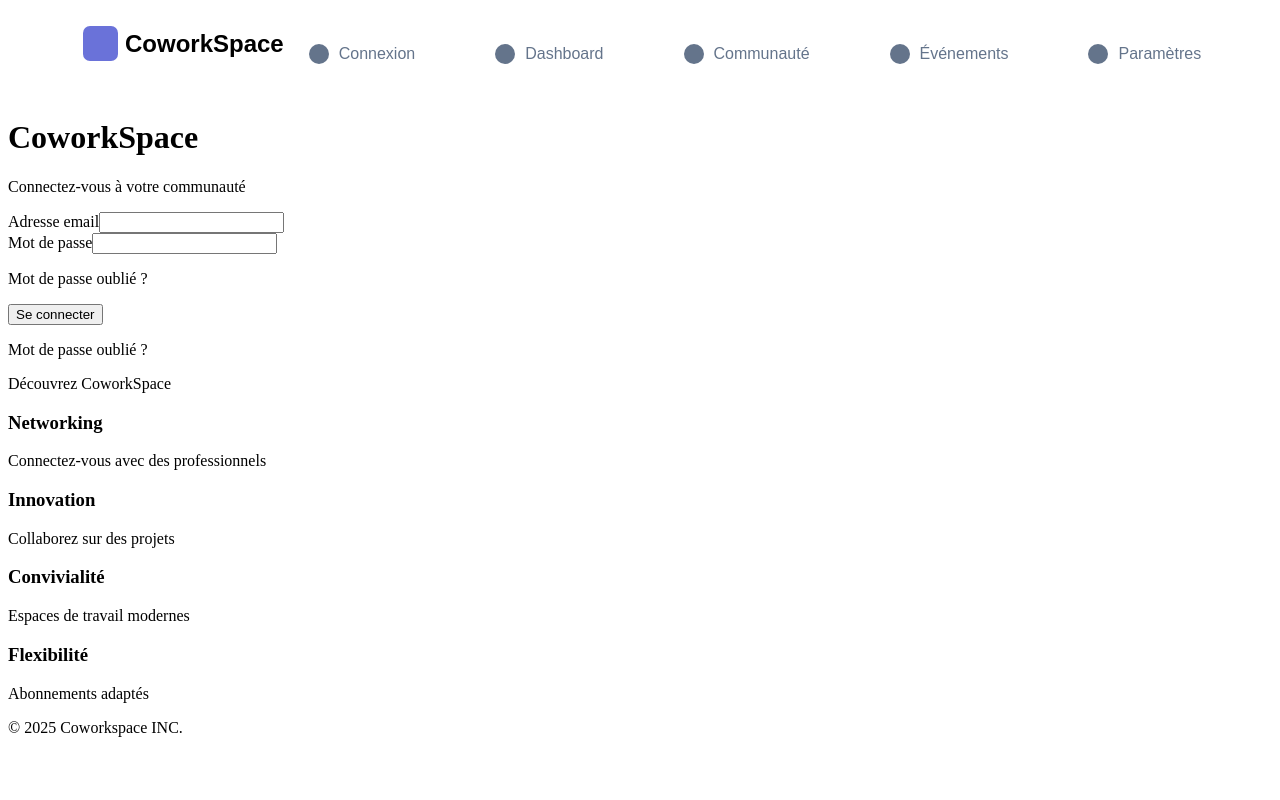
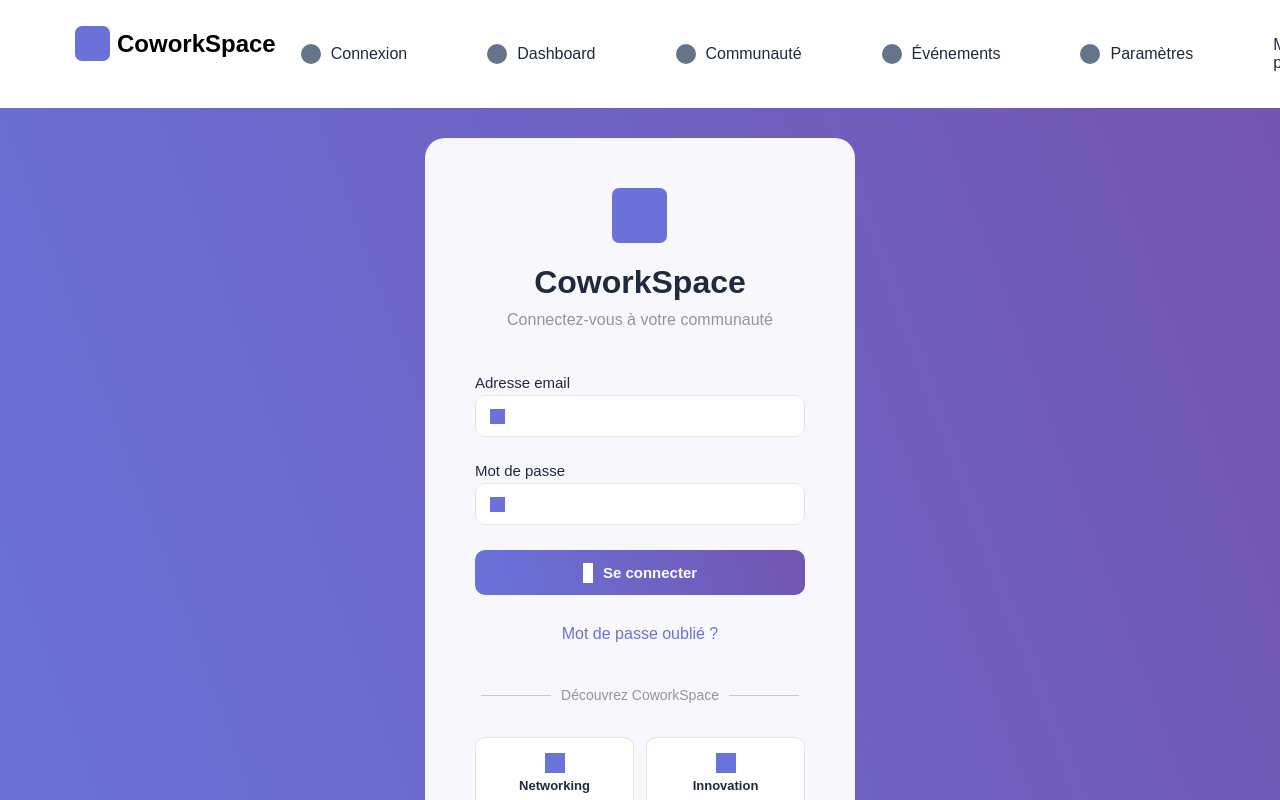
Before and after one commit to ltrcelia/Coworking-App, a React (Vite) app in the folder frontend/: page /connexion in a window 1280 px wide. Shown: the top 800 px of the page. Built offline with nearby package versions, Linux system fonts and the light colour scheme.

Commit message:
feature | font login

```diff
--- a/frontend/src/App.tsx
+++ b/frontend/src/App.tsx
@@ -7,7 +7,6 @@ import Events from "./pages/Events";
 import Parameters from "./pages/Parameters";
 import Profil from "./pages/Profil";
 import Login from "./pages/Login";
-import Footer from './components/Footer';
 
 const App: React.FC = () => {
   return (
@@ -26,10 +25,6 @@ const App: React.FC = () => {
           <Route path="/connexion" element={<Login />} />
         </Routes>
       </main>
-
-      <footer role="contentinfo">
-        <Footer />
-      </footer>
     </>
   );
 }
--- a/frontend/src/components/Footer.tsx
+++ /dev/null
@@ -1,11 +0,0 @@
-import React from "react";
-
-const Footer: React.FC = () => {
-    return (
-        <>
-            <p>&copy; {new Date().getFullYear()} Coworkspace INC.</p>
-        </>
-    )
-}
-
-export default Footer
--- a/frontend/src/pages/Login.tsx
+++ b/frontend/src/pages/Login.tsx
@@ -4,15 +4,17 @@ const Login: React.FC = () => {
 
   return (
     <>
+      <div className="page">
         <div className='LoginPage'>
           <div className="loginHead">
+            <span className="square"></span>
             <h1>CoworkSpace</h1>
             <p>Connectez-vous à votre communauté</p>
           </div>
 
           <div className="loginForm">
             <form>
-                <div className="InputBloc">
+              <div className="inputBloc">
                 <div className="inputInfos">
                   <label htmlFor="email">Adresse email</label>
                   <span className='round'></span>
@@ -26,39 +28,40 @@ const Login: React.FC = () => {
                 </div>
               </div>
 
+              <button type="submit" className="connect">
+                <span className='round'></span>
+                Se connecter
+              </button>
+
               <p className='forgot'>Mot de passe oublié ?</p>
-
-                <button type="submit"><span className='round'></span> Se connecter</button>
-
-                <p>Mot de passe oublié ?</p>
 
             </form>
 
             <div className="discoverCS">
-                <span></span>
-                Découvrez CoworkSpace
-                <span></span>
+              <span className="line"></span>
+              <p>Découvrez CoworkSpace</p>
+              <span className="line"></span>
             </div>
 
             <div className="moreBloc">
               <div className="card">
                 <span className='round'></span>
-                    <h3>Networking</h3>
+                <p><strong>Networking</strong></p>
                 <p>Connectez-vous avec des professionnels</p>
               </div>
               <div className="card">
                 <span className='round'></span>
-                    <h3>Innovation</h3>
+                <p><strong>Innovation</strong></p>
                 <p>Collaborez sur des projets</p>
               </div>
               <div className="card">
                 <span className='round'></span>
-                    <h3>Convivialité</h3>
+                <p><strong>Convivialité</strong></p>
                 <p>Espaces de travail modernes</p>
               </div>
               <div className="card">
                 <span className='round'></span>
-                    <h3>Flexibilité</h3>
+                <p><strong>Flexibilité</strong></p>
                 <p>Abonnements adaptés</p>
               </div>
             </div>
@@ -66,6 +69,7 @@ const Login: React.FC = () => {
           </div>
 
         </div>
+      </div>
 
     </>
   );
--- a/frontend/src/styles/_settings.scss
+++ b/frontend/src/styles/_settings.scss
@@ -0,0 +1,7 @@
+* {
+    font-family: Arial, Helvetica, sans-serif;
+    color: #1F2A3C;
+}
+body {
+    margin: 0;
+}
--- a/frontend/src/styles/components/_navbar.scss
+++ b/frontend/src/styles/components/_navbar.scss
@@ -11,7 +11,6 @@ nav {
             padding-left: 0;
             a {
                 color: #64748B;
-                font-family: 'Arial';
                 padding: 10px 15px;
                 &:hover {
                     background-color: #EFF2FD;
@@ -44,7 +43,6 @@ nav {
                 h2 {
                     color: #64748B;
                     text-decoration: none;
-                    font-family: 'Arial';
                     color: #000;
                     display: flex;
                 }
--- a/frontend/src/styles/index.css
+++ b/frontend/src/styles/index.css
@@ -1,3 +1,12 @@
+* {
+  font-family: Arial, Helvetica, sans-serif;
+  color: #1F2A3C;
+}
+
+body {
+  margin: 0;
+}
+
 nav .navbar {
   margin: 10px 75px;
   display: flex;
@@ -12,7 +21,6 @@ nav .navbar ul {
 }
 nav .navbar ul a {
   color: #64748B;
-  font-family: "Arial";
   padding: 10px 15px;
 }
 nav .navbar ul a:hover {
@@ -46,7 +54,6 @@ nav .navbar a .logo {
 nav .navbar a .logo h2 {
   color: #64748B;
   text-decoration: none;
-  font-family: "Arial";
   color: #000;
   display: flex;
 }
@@ -56,4 +63,146 @@ nav .navbar a .logo .square {
   width: 35px;
   height: 35px;
   background-color: #6A72D9;
+}
+
+.page {
+  display: flex;
+  justify-content: center;
+  background: linear-gradient(70deg, #6973DA, #7355B1);
+}
+.page .LoginPage {
+  margin: 30px;
+  background-color: #F8F7FC;
+  width: 330px;
+  padding: 50px;
+  display: flex;
+  align-items: center;
+  flex-direction: column;
+  border-radius: 20px;
+}
+.page .LoginPage .loginHead {
+  display: flex;
+  flex-direction: column;
+  align-items: center;
+  margin-bottom: 40px;
+}
+.page .LoginPage .loginHead .square {
+  border-radius: 7px;
+  display: block;
+  width: 55px;
+  height: 55px;
+  background-color: #6A72D9;
+}
+.page .LoginPage .loginHead h1 {
+  margin-bottom: 5px;
+}
+.page .LoginPage .loginHead p {
+  margin: 5px;
+  color: rgba(0, 0, 0, 0.4);
+}
+.page .LoginPage form .inputBloc .inputInfos {
+  display: flex;
+  flex-direction: column;
+  position: relative;
+  gap: 4px;
+}
+.page .LoginPage form .inputBloc .inputInfos label {
+  font-size: 15px;
+}
+.page .LoginPage form .inputBloc .inputInfos input {
+  height: 40px;
+  border: 1px solid rgb(230, 230, 230);
+  border-radius: 10px;
+  margin-bottom: 25px;
+  padding: 0 45px;
+}
+.page .LoginPage form .inputBloc .inputInfos .round {
+  position: absolute;
+  top: 35px;
+  left: 15px;
+  display: block;
+  width: 15px;
+  height: 15px;
+  background-color: #6A72D9;
+}
+.page .LoginPage form button {
+  display: flex;
+  align-items: center;
+  justify-content: center;
+  gap: 10px;
+  width: 100%;
+  font-size: 15px;
+  font-weight: 600;
+  background: linear-gradient(70deg, #6973DA, #7355B1);
+  border: none;
+  border-radius: 10px;
+  color: #fff;
+  height: 45px;
+  transition: all 0.4s;
+  cursor: pointer;
+}
+.page .LoginPage form button:hover {
+  box-shadow: inset 5px 5px 7px #604694;
+  font-size: 14px;
+}
+.page .LoginPage form button .round {
+  display: block;
+  width: 10px;
+  height: 20px;
+  background-color: #fff;
+}
+.page .LoginPage form .forgot {
+  position: relative;
+  color: #6973DA;
+  text-align: center;
+  cursor: pointer;
+  margin: 30px;
+}
+.page .LoginPage form .forgot:hover {
+  text-decoration: underline;
+}
+.page .LoginPage .discoverCS {
+  display: flex;
+  align-items: center;
+  justify-content: center;
+  gap: 10px;
+}
+.page .LoginPage .discoverCS p {
+  font-size: 14px;
+  color: rgba(0, 0, 0, 0.4);
+  cursor: pointer;
+}
+.page .LoginPage .discoverCS p:hover {
+  text-decoration: underline;
+}
+.page .LoginPage .discoverCS .line {
+  height: 1px;
+  width: 70px;
+  background-color: rgba(0, 0, 0, 0.2);
+}
+.page .LoginPage .moreBloc {
+  margin-top: 20px;
+  display: grid;
+  grid-template-columns: repeat(2, 1fr);
+  gap: 12px;
+}
+.page .LoginPage .moreBloc .card {
+  display: flex;
+  flex-direction: column;
+  align-items: center;
+  background-color: #fff;
+  border: 1px solid rgba(0, 0, 0, 0.1);
+  border-radius: 10px;
+  padding: 15px 10px;
+}
+.page .LoginPage .moreBloc .card .round {
+  display: block;
+  width: 20px;
+  height: 20px;
+  background-color: #6973DA;
+}
+.page .LoginPage .moreBloc .card p {
+  font-size: 13px;
+  text-align: center;
+  margin: 5px;
 }/*# sourceMappingURL=index.css.map */
--- a/frontend/src/styles/pages/_login.scss
+++ b/frontend/src/styles/pages/_login.scss
@@ -0,0 +1,145 @@
+.page {
+    display: flex;
+    justify-content: center;
+    background: linear-gradient(70deg, #6973DA, #7355B1);
+    .LoginPage {
+        margin: 30px;
+        background-color: #F8F7FC;
+        width: 330px;
+        padding: 50px;
+        display: flex;
+        align-items: center;
+        flex-direction: column;
+        border-radius: 20px;
+        .loginHead {
+            display: flex;
+            flex-direction: column;
+            align-items: center;
+            margin-bottom: 40px;
+            .square {
+                border-radius: 7px;
+                display: block;
+                width: 55px;
+                height: 55px;
+                background-color: #6A72D9;
+            }
+            h1 {
+                margin-bottom: 5px;
+            }
+            p {
+                margin: 5px;
+                color: rgba(0, 0, 0, 0.4);
+            }
+        }
+        form {
+            .inputBloc {
+                .inputInfos {
+                    display: flex;
+                    flex-direction: column;
+                    position: relative;
+                    gap: 4px;
+                    label {
+                        font-size: 15px;
+                    }
+                    input {
+                        height: 40px;
+                        border: 1px solid rgb(230, 230, 230);
+                        border-radius: 10px;
+                        margin-bottom: 25px;
+                        padding: 0 45px;
+                    }
+                    .round {
+                        position: absolute;
+                        top: 35px;
+                        left: 15px;
+                        display: block;
+                        width: 15px;
+                        height: 15px;
+                        background-color: #6A72D9;
+                    }
+                }
+            }
+            button {
+                display: flex;
+                align-items: center;
+                justify-content: center;
+                gap: 10px;
+                width: 100%;
+                font-size: 15px;
+                font-weight: 600;
+                background: linear-gradient(70deg, #6973DA, #7355B1);
+                border: none;
+                border-radius: 10px;
+                color: #fff;
+                height: 45px;
+                transition: all 0.4s;
+                cursor: pointer;
+                &:hover {
+                    box-shadow: inset 5px 5px 7px #604694;
+                        font-size: 14px;
+                }
+                .round {
+                    display: block;
+                    width: 10px;
+                    height: 20px;
+                    background-color: #fff;
+                }
+            }
+            .forgot {
+                position: relative;
+                color: #6973DA;
+                text-align: center;
+                cursor: pointer;
+                margin: 30px;
+                &:hover {
+                    text-decoration: underline;
+                }
+            }
+        }
+        .discoverCS {
+            display: flex;
+            align-items: center;
+            justify-content: center;
+            gap: 10px;
+            p {
+                font-size: 14px;
+                color: rgba(0, 0, 0, 0.4);
+                cursor: pointer;
+                &:hover {
+                    text-decoration: underline;
+                }
+            }
+            .line {
+                height: 1px;
+                width: 70px;
+                background-color: rgba(0, 0, 0, 0.2);
+            }
+        }
+        .moreBloc {
+            margin-top: 20px;
+            display: grid;
+            grid-template-columns: repeat(2, 1fr);
+            gap: 12px;
+            .card {
+                display: flex;
+                flex-direction: column;
+                align-items: center;
+                background-color: #fff;
+                border: 1px solid rgba(0, 0, 0, 0.1);
+                border-radius: 10px;
+                padding: 15px 10px;
+                .round {
+                    display: block;
+                    width: 20px;
+                    height: 20px;
+                    background-color: #6973DA;
+                }
+                p {
+                    font-size: 13px;
+                    text-align: center;
+                    margin: 5px;
+                }
+            }
+        }
+    }
+}
```
Also changed, not shown: 1 other file (tests, documents, lock files or other folders). Lines whose indentation alone changed are shown as unchanged.
